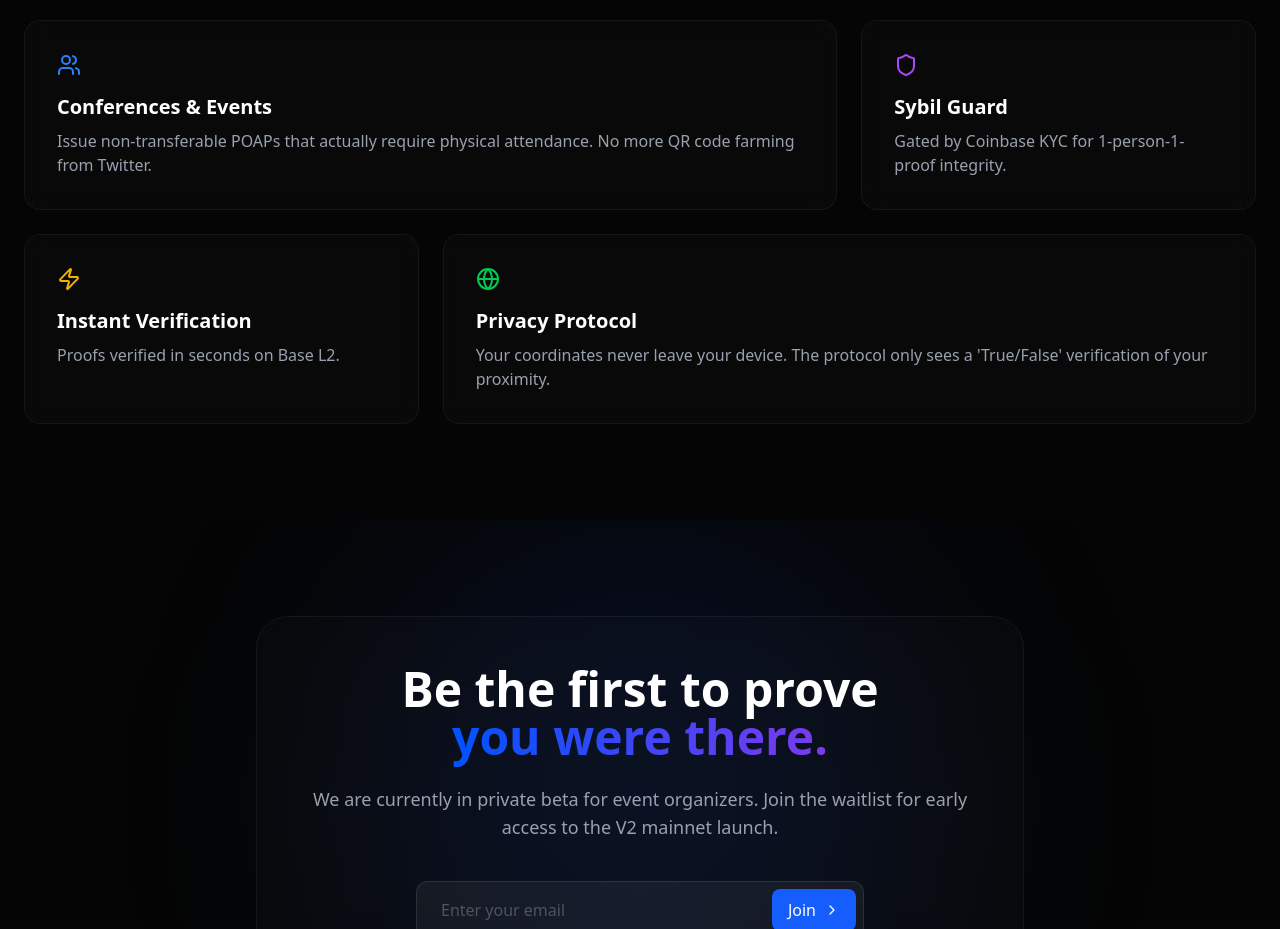
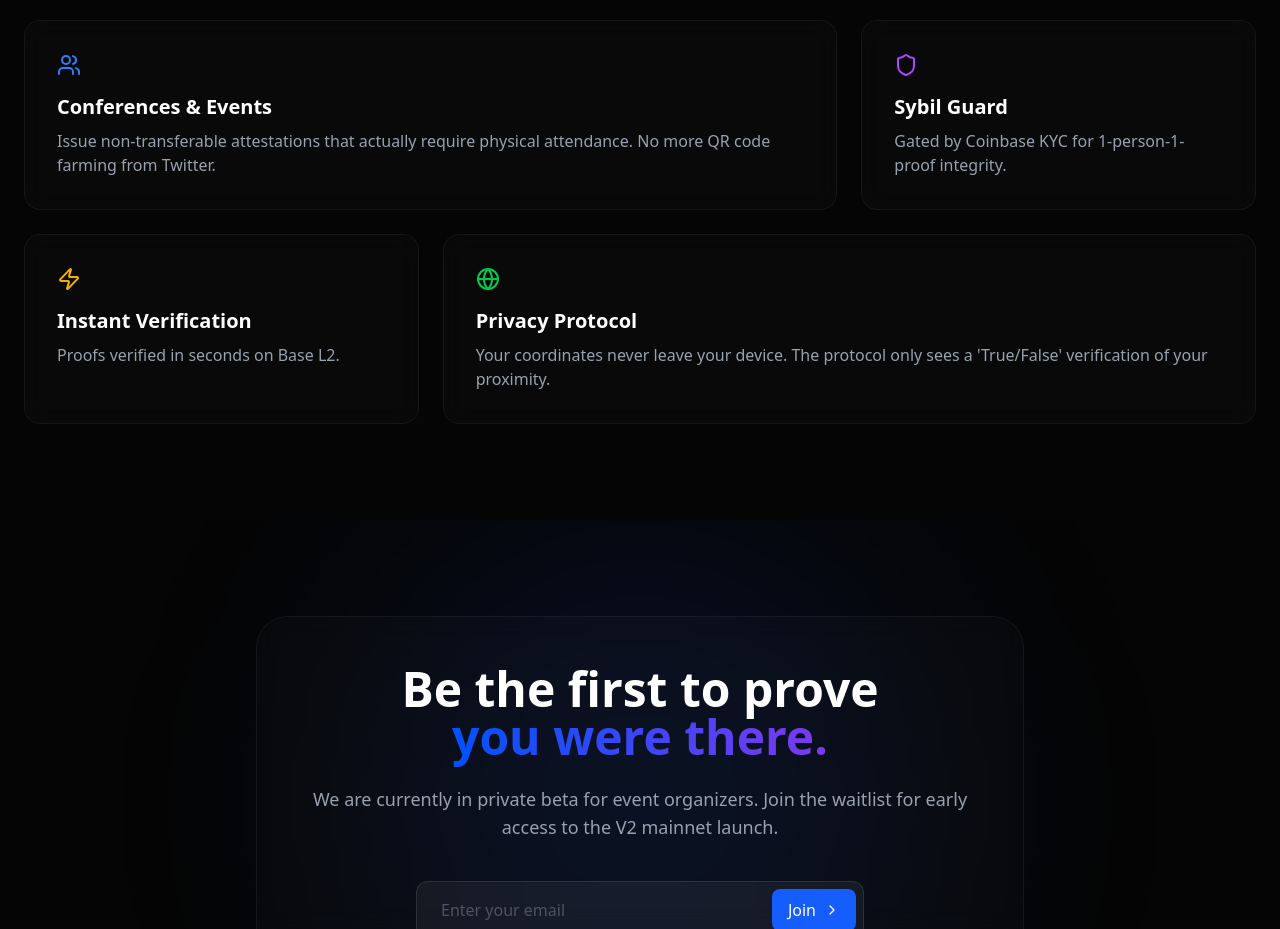
Before and after one commit to WifiproofProtocol/wifiproof-v2, a Next.js app in the folder packages/web/: page / in a window 1280 px wide. Shown: the part 1840-2769 px from the top of the page. Built offline with nearby package versions, Linux system fonts and the light colour scheme.

Commit message:
fix(web): correct terminology from POAPs to attestations

```diff
--- a/packages/web/src/components/landing/BentoGrid.tsx
+++ b/packages/web/src/components/landing/BentoGrid.tsx
@@ -5,7 +5,7 @@ import { Globe, Shield, Zap, Users } from "lucide-react";
 const cards = [
   {
     title: "Conferences & Events",
-    desc: "Issue non-transferable POAPs that actually require physical attendance. No more QR code farming from Twitter.",
+    desc: "Issue non-transferable attestations that actually require physical attendance. No more QR code farming from Twitter.",
     icon: <Users className="w-6 h-6 text-blue-500" />,
     className: "md:col-span-2",
   },
```
